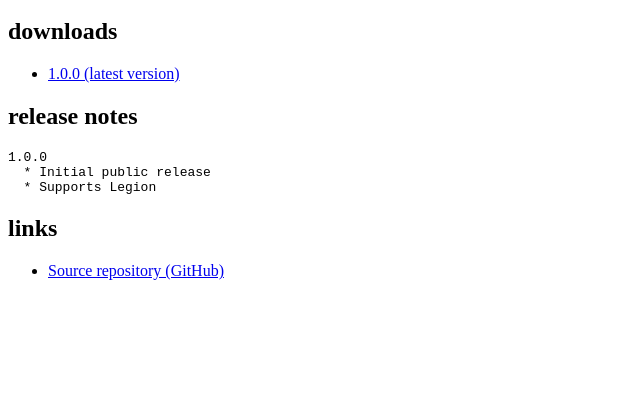
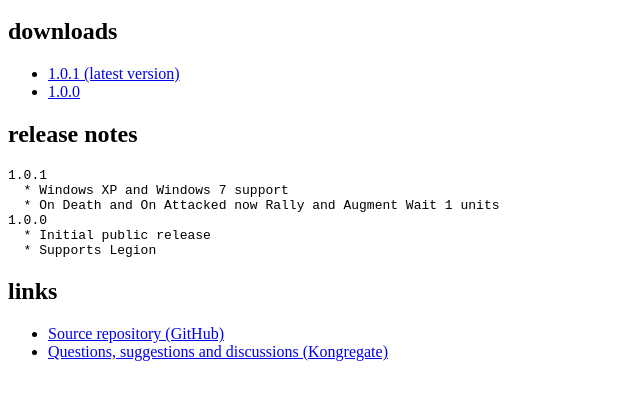
Before and after one commit to iteratedecks/iteratedecks, a plain HTML site: page web/index.html in a window 1280 px wide. Shown: the part 48-448 px from the top of the page, without its empty margins (0-640 px from the left). Drawn offline with Linux system fonts and the light colour scheme.

Commit message:
Documentation updates

```diff
--- a/web/index.html
+++ b/web/index.html
@@ -6,11 +6,15 @@
 <h1>iteratedecks</h1>
 <h2>downloads</h2>
 <ul>
-<li><a href="downloads/iteratedecks100.zip">1.0.0 (latest version)</a></li>
+<li><a href="downloads/iteratedecks101.zip">1.0.1 (latest version)</a></li>
+<li><a href="downloads/iteratedecks100.zip">1.0.0</a></li>
 </ul>
 
 <h2>release notes</h2>
 <pre>
+1.0.1
+  * Windows XP and Windows 7 support
+  * On Death and On Attacked now Rally and Augment Wait 1 units
 1.0.0
   * Initial public release
   * Supports Legion
@@ -19,12 +23,12 @@
 <h2>links</h2>
 <ul>
 <li><a href="https://github.com/iteratedecks/iteratedecks">Source repository (GitHub)</a></li>
+<li><a href="http://www.kongregate.com/forums/65-tyrant/topics/328599-sim-iteratedecks-1-0-1">Questions, suggestions and discussions (Kongregate)</a></li>
 <!-- TODO
 <li>Installation instructions (GitHub)</li>
 <li>Fansite submission instructions (GitHub)</li>
 <li>Build instructions (GitHub)</li>
 <li>Issues and feature requests (GitHub)</li>
-<li>Questions, suggestions and discussions (Kongregate)</li>
 -->
 </body>
 </html>
```
Also changed, not shown: web/kong.txt (added).
